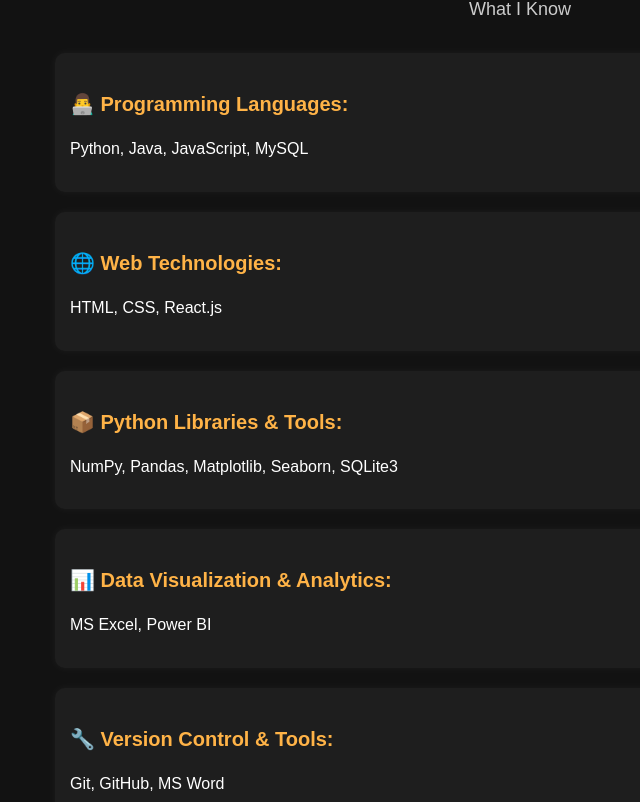
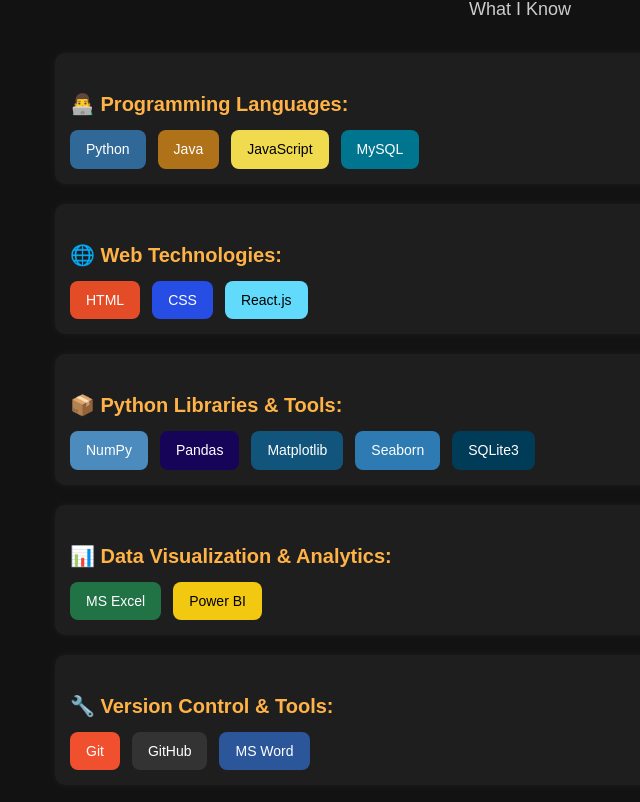
Before and after one commit to KoushikMehta31/Personal_Portfolio, a React (Vite) app: page /skills in a window 1280 px wide. Shown: the part 218-1020 px from the top of the page, without its empty margins (120-760 px from the left). Built offline with nearby package versions, Linux system fonts and the light colour scheme.

Commit message:
Update Skills.jsx

```diff
--- a/src/Components/Skiils/Skills.jsx
+++ b/src/Components/Skiils/Skills.jsx
@@ -4,39 +4,64 @@
 
 const Skills = () => {
   return (
-    <>
     <div className="skills-section">
       <h1 className="skills-title">Skills</h1>
       <p className="skills-subtitle">What I Know</p>
 
+      {/* Programming Languages */}
       <div className="skills-category">
         <h3>👨‍💻 Programming Languages:</h3>
-          <p>Python, Java, JavaScript, MySQL</p>
+        <div className="skill-badges">
+          <span className="skill-badge skill-python">Python</span>
+          <span className="skill-badge skill-java">Java</span>
+          <span className="skill-badge skill-js">JavaScript</span>
+          <span className="skill-badge skill-sql">MySQL</span>
+        </div>
       </div>
 
+      {/* Web Technologies */}
       <div className="skills-category">
         <h3>🌐 Web Technologies:</h3>
-          <p>HTML, CSS, React.js</p>
+        <div className="skill-badges">
+          <span className="skill-badge skill-html">HTML</span>
+          <span className="skill-badge skill-css">CSS</span>
+          <span className="skill-badge skill-react">React.js</span>
+        </div>
       </div>
 
+      {/* Python Libraries */}
       <div className="skills-category">
         <h3>📦 Python Libraries & Tools:</h3>
-          <p>NumPy, Pandas, Matplotlib, Seaborn, SQLite3</p>
+        <div className="skill-badges">
+          <span className="skill-badge skill-numpy">NumPy</span>
+          <span className="skill-badge skill-pandas">Pandas</span>
+          <span className="skill-badge skill-matplotlib">Matplotlib</span>
+          <span className="skill-badge skill-seaborn">Seaborn</span>
+          <span className="skill-badge skill-sqlite">SQLite3</span>
+        </div>
       </div>
 
+      {/* Data Analytics */}
       <div className="skills-category">
         <h3>📊 Data Visualization & Analytics:</h3>
-          <p>MS Excel, Power BI</p>
+        <div className="skill-badges">
+          <span className="skill-badge skill-excel">MS Excel</span>
+          <span className="skill-badge skill-powerbi">Power BI</span>
+        </div>
       </div>
 
+      {/* Tools */}
       <div className="skills-category">
         <h3>🔧 Version Control & Tools:</h3>
-          <p>Git, GitHub, MS Word</p>
+        <div className="skill-badges">
+          <span className="skill-badge skill-git">Git</span>
+          <span className="skill-badge skill-github">GitHub</span>
+          <span className="skill-badge skill-word">MS Word</span>
         </div>
       </div>
+
       <Footer />
-
-    </>
+    </div>
   );
 };
 
```
Lines whose indentation alone changed are shown as unchanged.
